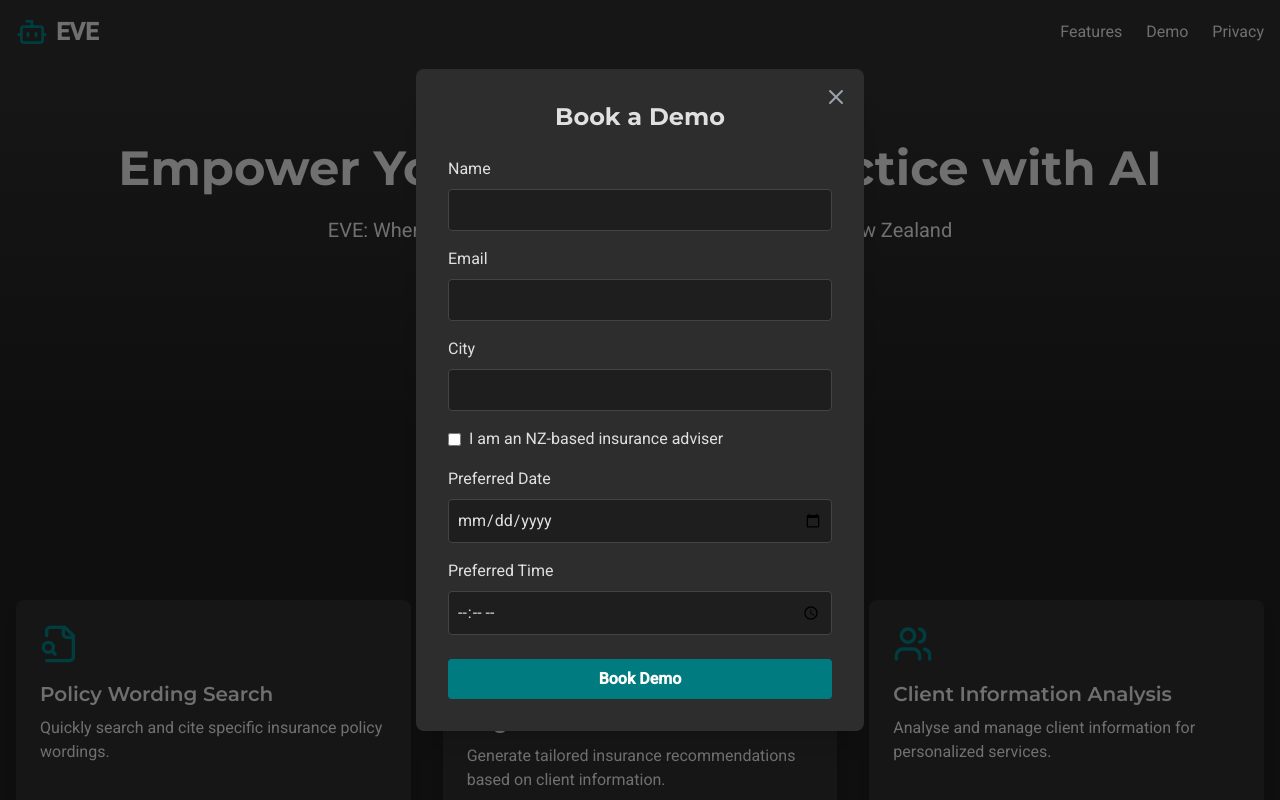
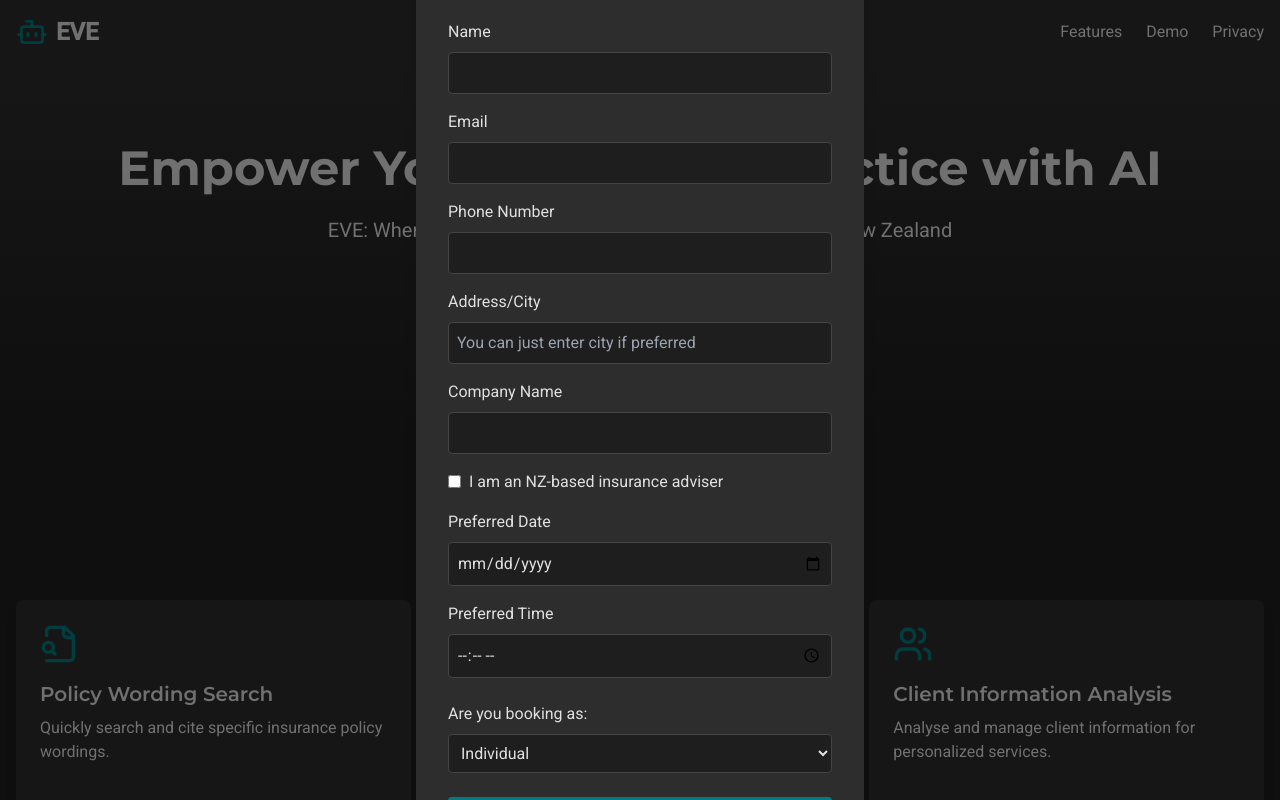
Before and after one commit to JedBST/sb1-hdsdmy, a React (Vite) app: page / in a window 1280 px wide. Both pictures are taken after a click on the button "Book a Demo". Shown: the top 800 px of the page. Built offline with nearby package versions, Linux system fonts and the light colour scheme.

Commit message:
booking demo details added

```diff
--- a/src/components/DemoForm.tsx
+++ b/src/components/DemoForm.tsx
@@ -1,13 +1,21 @@
 import React, { useState } from 'react';
 import { X } from 'lucide-react';
-import emailjs from 'emailjs-com';  // Import EmailJS
+import emailjs from 'emailjs-com'; // Import EmailJS
 
 // A simple Modal component
-const Modal: React.FC<{ onClose: () => void, message: string }> = ({ onClose, message }) => {
+const Modal: React.FC<{ onClose: () => void; message: string }> = ({
+  onClose,
+  message,
+}) => {
   return (
     <div className="fixed inset-0 bg-[var(--primary-color)] bg-opacity-70 flex items-center justify-center">
       <div className="bg-[var(--background-color)] p-8 rounded-lg shadow-lg text-center">
-        <h2 className="text-xl font-bold mb-4" style={{ color: 'var(--text-color)' }}>Thank You!</h2>
+        <h2
+          className="text-xl font-bold mb-4"
+          style={{ color: 'var(--text-color)' }}
+        >
+          Thank You!
+        </h2>
         <p style={{ color: 'var(--text-color)' }}>{message}</p>
         <button
           onClick={onClose}
@@ -20,7 +28,6 @@ const Modal: React.FC<{ onClose: () => void, message: string }> = ({ onClose, me
   );
 };
 
-
 interface DemoFormProps {
   onClose: () => void;
 }
@@ -29,19 +36,24 @@ const DemoForm: React.FC<DemoFormProps> = ({ onClose }) => {
   const [formData, setFormData] = useState({
     name: '',
     email: '',
-    city: '',
+    address: '', // Add address field
+    phoneNumber: '',
+    companyName: '', // Add company name field
     isNZAdvisor: false,
     demoDate: '',
     demoTime: '',
+    isTeamBooking: 'individual', // Default to individual booking
   });
 
-  const [loading, setLoading] = useState(false);  // Loading state for email submission
-  const [isSubmitted, setIsSubmitted] = useState(false);  // Control modal visibility
+  const [loading, setLoading] = useState(false); // Loading state for email submission
+  const [isSubmitted, setIsSubmitted] = useState(false); // Control modal visibility
   const [errorMessage, setErrorMessage] = useState(''); // Error message if any
 
-  const handleChange = (e: React.ChangeEvent<HTMLInputElement>) => {
+  const handleChange = (
+    e: React.ChangeEvent<HTMLInputElement | HTMLSelectElement>
+  ) => {
     const { name, value, type, checked } = e.target;
-    setFormData(prevData => ({
+    setFormData((prevData) => ({
       ...prevData,
       [name]: type === 'checkbox' ? checked : value,
     }));
@@ -49,42 +61,58 @@ const DemoForm: React.FC<DemoFormProps> = ({ onClose }) => {
 
   const handleSubmit = (e: React.FormEvent) => {
     e.preventDefault();
-    setLoading(true);  // Show loading
+    setLoading(true); // Show loading
 
     // Prepare data to send via EmailJS
     const templateParams = {
       name: formData.name,
       email: formData.email,
-      city: formData.city,
-      isNZAdvisor: formData.isNZAdvisor ? "Yes" : "No",
+      phoneNumber: formData.phoneNumber,
+      address: formData.address, // Include address in templateParams
+      companyName: formData.companyName, // Include companyName in templateParams
+      isNZAdvisor: formData.isNZAdvisor ? 'Yes' : 'No',
       demoDate: formData.demoDate,
       demoTime: formData.demoTime,
+      isTeamBooking: formData.isTeamBooking === 'team' ? 'Team' : 'Individual', // Include booking type
     };
 
     // Use your EmailJS service and template IDs
-    emailjs.send('service_y0a35qu', 'template_8aclctq', templateParams, 'XoCoS9RmJK-GaKGhq')
+    emailjs
+      .send(
+        'service_y0a35qu',
+        'template_8aclctq',
+        templateParams,
+        'XoCoS9RmJK-GaKGhq'
+      )
       .then((result) => {
         console.log('Email successfully sent!', result);
-        setLoading(false);  // Stop loading
-        setIsSubmitted(true);  // Show thank you modal
+        setLoading(false); // Stop loading
+        setIsSubmitted(true); // Show thank you modal
       })
       .catch((error) => {
         console.error('Error sending email:', error);
-        setLoading(false);  // Stop loading
-        setErrorMessage('There was an error processing your request. Please try again.');
+        setLoading(false); // Stop loading
+        setErrorMessage(
+          'There was an error processing your request. Please try again.'
+        );
       });
   };
 
   return (
     <div className="fixed inset-0 bg-black bg-opacity-50 flex items-center justify-center p-4">
       <div className="bg-[#2D2D2D] p-8 rounded-lg shadow-xl max-w-md w-full relative">
-        <button onClick={onClose} className="absolute top-4 right-4 text-gray-400 hover:text-white">
+        <button
+          onClick={onClose}
+          className="absolute top-4 right-4 text-gray-400 hover:text-white"
+        >
           <X size={24} />
         </button>
         <h2 className="text-2xl font-bold mb-6 text-center">Book a Demo</h2>
         <form onSubmit={handleSubmit}>
           <div className="mb-4">
-            <label htmlFor="name" className="block mb-2">Name</label>
+            <label htmlFor="name" className="block mb-2">
+              Name
+            </label>
             <input
               type="text"
               id="name"
@@ -96,7 +124,9 @@ const DemoForm: React.FC<DemoFormProps> = ({ onClose }) => {
             />
           </div>
           <div className="mb-4">
-            <label htmlFor="email" className="block mb-2">Email</label>
+            <label htmlFor="email" className="block mb-2">
+              Email
+            </label>
             <input
               type="email"
               id="email"
@@ -108,14 +138,43 @@ const DemoForm: React.FC<DemoFormProps> = ({ onClose }) => {
             />
           </div>
           <div className="mb-4">
-            <label htmlFor="city" className="block mb-2">City</label>
+            <label htmlFor="phoneNumber" className="block mb-2">
+              Phone Number
+            </label>
+            <input
+              type="tel"
+              id="phoneNumber"
+              name="phoneNumber"
+              value={formData.phoneNumber}
+              onChange={handleChange}
+              required
+              className="w-full p-2 bg-[#1E1E1E] border border-[#444444] rounded"
+            />
+          </div>
+          <div className="mb-4">
+            <label htmlFor="address" className="block mb-2">
+              Address/City
+            </label>
             <input
               type="text"
-              id="city"
-              name="city"
-              value={formData.city}
+              id="address"
+              name="address"
+              value={formData.address}
               onChange={handleChange}
-              required
+              className="w-full p-2 bg-[#1E1E1E] border border-[#444444] rounded"
+              placeholder="You can just enter city if preferred"
+            />
+          </div>
+          <div className="mb-4">
+            <label htmlFor="companyName" className="block mb-2">
+              Company Name
+            </label>
+            <input
+              type="text"
+              id="companyName"
+              name="companyName"
+              value={formData.companyName}
+              onChange={handleChange}
               className="w-full p-2 bg-[#1E1E1E] border border-[#444444] rounded"
             />
           </div>
@@ -132,7 +191,9 @@ const DemoForm: React.FC<DemoFormProps> = ({ onClose }) => {
             </label>
           </div>
           <div className="mb-4">
-            <label htmlFor="demoDate" className="block mb-2">Preferred Date</label>
+            <label htmlFor="demoDate" className="block mb-2">
+              Preferred Date
+            </label>
             <input
               type="date"
               id="demoDate"
@@ -144,7 +205,9 @@ const DemoForm: React.FC<DemoFormProps> = ({ onClose }) => {
             />
           </div>
           <div className="mb-6">
-            <label htmlFor="demoTime" className="block mb-2">Preferred Time</label>
+            <label htmlFor="demoTime" className="block mb-2">
+              Preferred Time
+            </label>
             <input
               type="time"
               id="demoTime"
@@ -155,9 +218,23 @@ const DemoForm: React.FC<DemoFormProps> = ({ onClose }) => {
               className="w-full p-2 bg-[#1E1E1E] border border-[#444444] rounded"
             />
           </div>
+          <div className="mb-6">
+            <label className="block mb-2">Are you booking as:</label>
+            <select
+              name="isTeamBooking"
+              value={formData.isTeamBooking}
+              onChange={handleChange}
+              className="w-full p-2 bg-[#1E1E1E] border border-[#444444] rounded"
+            >
+              <option value="individual">Individual</option>
+              <option value="team">Team</option>
+            </select>
+          </div>
           <button
             type="submit"
-            className={`w-full bg-[#007B7F] hover:bg-[#005B63] text-white font-bold py-2 px-4 rounded transition-colors duration-300 ${loading ? 'opacity-50 cursor-not-allowed' : ''}`}
+            className={`w-full bg-[#007B7F] hover:bg-[#005B63] text-white font-bold py-2 px-4 rounded transition-colors duration-300 ${
+              loading ? 'opacity-50 cursor-not-allowed' : ''
+            }`}
             disabled={loading}
           >
             {loading ? 'Submitting...' : 'Book Demo'}
@@ -174,7 +251,7 @@ const DemoForm: React.FC<DemoFormProps> = ({ onClose }) => {
       {isSubmitted && (
         <Modal
           onClose={onClose}
-          message="Your request has been submitted successfully. We will contact you as soon as possible."
+          message="Your request has been submitted successfully. We are excited to connect with you and will reach out shortly to finalise the details."
         />
       )}
     </div>
```
